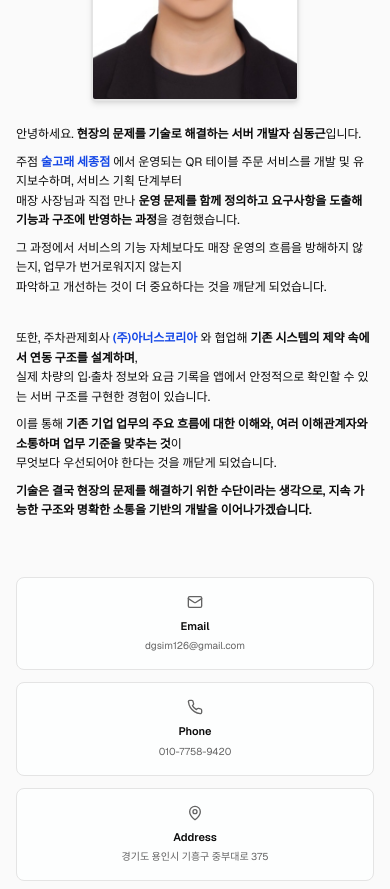
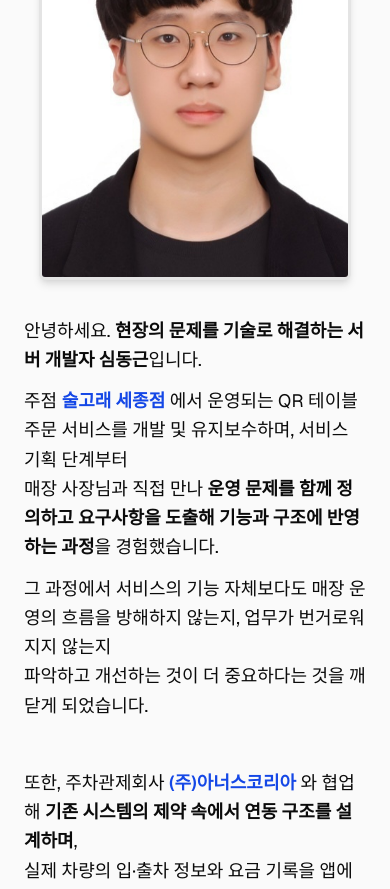
Before and after one commit to dgsim126/donggeun, a Next.js app: page / in a window 390 px wide. Shown: the part 1100-1989 px from the top of the page. Built offline with nearby package versions, Linux system fonts and the light colour scheme.

Commit message:
feat: size fix

```diff
--- a/app/globals.css
+++ b/app/globals.css
@@ -118,8 +118,40 @@
   --color-sidebar-ring: var(--sidebar-ring);
 }
 
+/* =========================
+   ✅ Zoom / Section Height Fix
+   - page 전체에 zoom 적용
+   - 각 섹션은 zoom을 고려한 "한 화면" 높이로 보정
+   - 네비게이션 높이는 56px(=3.5rem)로 가정
+   ========================= */
+
+/* 원하는 고정 배율(1.5) */
+.page-zoom {
+  --z: 1.5;
+  zoom: var(--z);
+}
+
+/* ✅ zoom 미지원 브라우저 대비 (transform fallback) */
+@supports not (zoom: 1) {
+  .page-zoom {
+    transform: scale(var(--z));
+    transform-origin: top left;
+    width: calc(100% / var(--z));
+  }
+}
+
+/* ✅ 네비게이션(고정 헤더) 높이만큼 빼고, zoom 보정까지 포함 */
+:root {
+  --nav-h: 56px; /* 네 Navigation 실제 높이에 맞춰 48~72px 사이로 조절 */
+}
+
+.vh-section {
+  min-height: calc((100vh - var(--nav-h)) / var(--z));
+}
+
+/* ========================= */
+
 @layer base {
-
   * {
     @apply border-border outline-ring/50;
   }
--- a/app/page.tsx
+++ b/app/page.tsx
@@ -1,26 +1,22 @@
 "use client"
+
 import { ProjectCard } from "@/components/project-card"
 import { TechBadge } from "@/components/tech-badge"
 import { Navigation } from "@/components/navigation"
-// import { FaEnvelope, FaPhone, FaGithub } from "react-icons/fa"
-import {
-  LuMail,
-  LuPhone,
-  LuMapPin,
-  LuGithub
-} from "react-icons/lu"
-
+import { LuMail, LuPhone, LuMapPin, LuGithub } from "react-icons/lu"
 
 export default function HomePage() {
   return (
-    <main className="min-h-screen">
+    // ✅ 150% 고정 확대
+    <main className="min-h-screen" style={{ zoom: 1.5 }}>
       <Navigation />
 
       <div className="pt-12 sm:pt-14">
         {/* Page 1: Hero */}
         <section
           id="hero"
-          className="scroll-mt-12 sm:scroll-mt-14 min-h-screen flex items-center justify-center px-4 sm:px-6 lg:px-8 bg-background"
+          // ✅ zoom(1.5)일 때 “화면 1장” 높이 보정: 100vh / 1.5
+          className="scroll-mt-12 sm:scroll-mt-14 min-h-[calc(100vh/1.5)] flex items-center justify-center px-4 sm:px-6 lg:px-8 bg-background"
         >
           <div className="max-w-5xl w-full">
             <h1 className="text-2xl sm:text-3xl md:text-4xl lg:text-5xl font-bold text-center text-balance leading-tight">
@@ -31,11 +27,10 @@ export default function HomePage() {
           </div>
         </section>
 
-
         {/* Page 2: 자기소개 */}
         <section
           id="about"
-          className="scroll-mt-12 sm:scroll-mt-14 min-h-screen flex items-center px-4 sm:px-6 lg:px-8 py-8 bg-secondary/30"
+          className="scroll-mt-12 sm:scroll-mt-14 min-h-[calc(100vh/1.5)] flex items-center px-4 sm:px-6 lg:px-8 py-8 bg-secondary/30"
         >
           <div className="max-w-5xl mx-auto w-full">
             <div className="grid md:grid-cols-[240px_1fr] gap-6 md:gap-10">
@@ -51,19 +46,20 @@ export default function HomePage() {
               </div>
 
               {/* RIGHT : 텍스트 (줄바꿈 절대 수정 안 함) */}
-              <div className="prose max-w-none space-y-2">
-                <p className="text-foreground leading-relaxed text-xs md:text-[13px]">
+              {/* ✅ p 안에 div 넣으면 레이아웃 깨짐 → div로 교체 (줄바꿈은 그대로 유지) */}
+              <div className="space-y-2">
+                <div className="text-foreground leading-relaxed text-xs md:text-[13px]">
                   안녕하세요.{"  "}
                   <strong className="font-semibold">
                     현장의 문제를 기술로 해결하는 서버 개발자 심동근
                   </strong>
                   입니다.
-                </p>
+                </div>
 
-                <p className="text-foreground leading-relaxed text-xs md:text-[13px]">
+                <div className="text-foreground leading-relaxed text-xs md:text-[13px]">
                   <div>
-                    주점 <span className="text-blue-700 font-semibold">술고래 세종점</span> 에서 운영되는
-                    QR 테이블 주문 서비스를 개발 및 유지보수하며, 서비스 기획 단계부터
+                    주점 <span className="text-blue-700 font-semibold">술고래 세종점</span> 에서 운영되는 QR 테이블
+                    주문 서비스를 개발 및 유지보수하며, 서비스 기획 단계부터
                   </div>
                   <div>
                     매장 사장님과 직접 만나{" "}
@@ -72,52 +68,48 @@ export default function HomePage() {
                     </strong>
                     을 경험했습니다.
                   </div>
-                </p>
+                </div>
 
-                <p className="text-foreground leading-relaxed text-xs md:text-[13px]">
+                <div className="text-foreground leading-relaxed text-xs md:text-[13px]">
                   <div>
-                    그 과정에서 서비스의 기능 자체보다도 매장 운영의 흐름을 방해하지 않는지,
-                    업무가 번거로워지지 않는지
+                    그 과정에서 서비스의 기능 자체보다도 매장 운영의 흐름을 방해하지 않는지, 업무가 번거로워지지
+                    않는지
                   </div>
                   <div>파악하고 개선하는 것이 더 중요하다는 것을 깨닫게 되었습니다.</div>
-                </p>
+                </div>
 
-                <p className="text-foreground leading-relaxed text-xs md:text-[13px] mt-8" />
-                <p className="text-foreground leading-relaxed text-xs md:text-[13px] mt-8" />
+                <div className="mt-8" />
+                <div className="mt-8" />
 
-                <p className="text-foreground leading-relaxed text-xs md:text-[13px]">
+                <div className="text-foreground leading-relaxed text-xs md:text-[13px]">
                   <div>
                     또한, 주차관제회사{" "}
                     <span className="text-blue-700 font-semibold">(주)아너스코리아</span> 와 협업해{" "}
-                    <strong className="font-semibold">
-                      기존 시스템의 제약 속에서 연동 구조를 설계하며
-                    </strong>
-                    ,
+                    <strong className="font-semibold">기존 시스템의 제약 속에서 연동 구조를 설계하며</strong>,
                   </div>
                   <div>
-                    실제 차량의 입·출차 정보와 요금 기록을 앱에서 안정적으로 확인할 수 있는
-                    서버 구조를 구현한 경험이 있습니다.
+                    실제 차량의 입·출차 정보와 요금 기록을 앱에서 안정적으로 확인할 수 있는 서버 구조를 구현한 경험이
+                    있습니다.
                   </div>
-                </p>
+                </div>
 
-                <p className="text-foreground leading-relaxed text-xs md:text-[13px]">
+                <div className="text-foreground leading-relaxed text-xs md:text-[13px]">
                   <div>
                     이를 통해{" "}
                     <strong className="font-semibold">
-                      기존 기업 업무의 주요 흐름에 대한 이해와, 여러 이해관계자와 소통하며
-                      업무 기준을 맞추는 것
+                      기존 기업 업무의 주요 흐름에 대한 이해와, 여러 이해관계자와 소통하며 업무 기준을 맞추는 것
                     </strong>
                     이
                   </div>
                   <div>무엇보다 우선되어야 한다는 것을 깨닫게 되었습니다.</div>
-                </p>
+                </div>
 
-                <p className="text-foreground leading-relaxed text-xs md:text-[13px]">
+                <div className="text-foreground leading-relaxed text-xs md:text-[13px]">
                   <strong className="font-semibold">
-                    기술은 결국 현장의 문제를 해결하기 위한 수단이라는 생각으로, 지속 가능한
-                    구조와 명확한 소통을 기반의 개발을 이어나가겠습니다.
+                    기술은 결국 현장의 문제를 해결하기 위한 수단이라는 생각으로, 지속 가능한 구조와 명확한 소통을 기반의
+                    개발을 이어나가겠습니다.
                   </strong>
-                </p>
+                </div>
               </div>
 
               {/* CONTACT : 두 칼럼 전체 폭 */}
@@ -129,9 +121,7 @@ export default function HomePage() {
                 >
                   <LuMail className="mx-auto mb-2 h-4 w-4 text-muted-foreground" />
                   <p className="text-[11px] md:text-xs font-semibold">Email</p>
-                  <p className="mt-1 text-[10px] md:text-[11px] text-muted-foreground truncate">
-                    dgsim126@gmail.com
-                  </p>
+                  <p className="mt-1 text-[10px] md:text-[11px] text-muted-foreground truncate">dgsim126@gmail.com</p>
                 </div>
 
                 {/* Phone */}
@@ -141,9 +131,7 @@ export default function HomePage() {
                 >
                   <LuPhone className="mx-auto mb-2 h-4 w-4 text-muted-foreground" />
                   <p className="text-[11px] md:text-xs font-semibold">Phone</p>
-                  <p className="mt-1 text-[10px] md:text-[11px] text-muted-foreground">
-                    010-7758-9420
-                  </p>
+                  <p className="mt-1 text-[10px] md:text-[11px] text-muted-foreground">010-7758-9420</p>
                 </div>
 
                 {/* Address */}
@@ -165,24 +153,17 @@ export default function HomePage() {
                 >
                   <LuGithub className="mx-auto mb-2 h-4 w-4 text-muted-foreground" />
                   <p className="text-[11px] md:text-xs font-semibold">GitHub</p>
-                  <p className="mt-1 text-[10px] md:text-[11px] text-muted-foreground truncate">
-                    github.com/dgsim126
-                  </p>
+                  <p className="mt-1 text-[10px] md:text-[11px] text-muted-foreground truncate">github.com/dgsim126</p>
                 </div>
               </div>
             </div>
-
-
-
           </div>
         </section>
-
-
 
         {/* Page 3: 역량 */}
         <section
           id="capabilities"
-          className="scroll-mt-12 sm:scroll-mt-14 min-h-screen flex items-center px-4 sm:px-6 lg:px-8 py-8 bg-background"
+          className="scroll-mt-12 sm:scroll-mt-14 min-h-[calc(100vh/1.5)] flex items-center px-4 sm:px-6 lg:px-8 py-8 bg-background"
         >
           <div className="max-w-5xl mx-auto w-full">
             <div className="grid lg:grid-cols-[1fr_320px] gap-6 lg:gap-10">
@@ -209,9 +190,7 @@ export default function HomePage() {
                 </div>
 
                 <div>
-                  <h3 className="text-sm md:text-[15px] font-bold mb-1 text-foreground">
-                    [실시간 처리 및 서버 성능 최적화]
-                  </h3>
+                  <h3 className="text-sm md:text-[15px] font-bold mb-1 text-foreground">[실시간 처리 및 서버 성능 최적화]</h3>
                   <ul className="space-y-0.5 text-[11px] md:text-xs text-foreground/90 leading-relaxed">
                     <li>- Redis 큐를 활용한 비동기 알림 전송 구조 구현으로 서버 부하 감소</li>
                     <li>- 웹소켓을 활용한 실시간 데이터 수신·처리 구조 설계</li>
@@ -219,9 +198,7 @@ export default function HomePage() {
                 </div>
 
                 <div>
-                  <h3 className="text-sm md:text-[15px] font-bold mb-1 text-foreground">
-                    [API·도메인 설계 및 데이터 처리]
-                  </h3>
+                  <h3 className="text-sm md:text-[15px] font-bold mb-1 text-foreground">[API·도메인 설계 및 데이터 처리]</h3>
                   <ul className="space-y-0.5 text-[11px] md:text-xs text-foreground/90 leading-relaxed">
                     <li>- QR 테이블 오더, 주차 관리, 일정 관리 등 여러 서비스의 REST API 설계 및 구현</li>
                     <li>- @Entity 기반 JPA 도메인 모델링 및 연관관계 매핑</li>
@@ -243,7 +220,6 @@ export default function HomePage() {
               <div>
                 <h3 className="text-xs md:text-sm font-bold mb-2 text-foreground">기술 스택</h3>
                 <div className="flex flex-wrap gap-1.5">
-
                   <TechBadge>JAVA</TechBadge>
                   <TechBadge>Spring Boot</TechBadge>
                   <TechBadge>Spring Security</TechBadge>
@@ -253,11 +229,8 @@ export default function HomePage() {
                   <TechBadge>Gradle</TechBadge>
                   <TechBadge>MyBatis</TechBadge>
                   <TechBadge>Spring Data JPA</TechBadge>
+
                   <div className="w-full" />
-                  <div className="w-full" />
-                  <div className="w-full" />
-
-
                   <TechBadge>amazon AWS</TechBadge>
                   <TechBadge>Docker</TechBadge>
                   <TechBadge>WebSocket</TechBadge>
@@ -266,24 +239,17 @@ export default function HomePage() {
                   <TechBadge>Git</TechBadge>
                   <TechBadge>Redis</TechBadge>
                   <TechBadge>OAuth2</TechBadge>
+
                   <div className="w-full" />
-                  <div className="w-full" />
-                  <div className="w-full" />
-
                   <TechBadge>MySQL</TechBadge>
                   <TechBadge>MariaDB</TechBadge>
                   <TechBadge>PostgreSQL</TechBadge>
                   <TechBadge>MongoDB</TechBadge>
+
                   <div className="w-full" />
-                  <div className="w-full" />
-                  <div className="w-full" />
-
-
-
                   <TechBadge>REST API</TechBadge>
                   <TechBadge>Node.js</TechBadge>
                   <TechBadge>Express.js</TechBadge>
-
                 </div>
               </div>
             </div>
@@ -293,7 +259,7 @@ export default function HomePage() {
         {/* Page 4: 정보 */}
         <section
           id="info"
-          className="scroll-mt-12 sm:scroll-mt-14 min-h-screen flex items-center px-4 sm:px-6 lg:px-8 py-8 bg-secondary/30"
+          className="scroll-mt-12 sm:scroll-mt-14 min-h-[calc(100vh/1.5)] flex items-center px-4 sm:px-6 lg:px-8 py-8 bg-secondary/30"
         >
           <div className="max-w-5xl mx-auto w-full">
             <div className="grid md:grid-cols-2 gap-4 mb-4">
@@ -316,21 +282,15 @@ export default function HomePage() {
                 <div className="space-y-2 text-foreground leading-relaxed">
                   <div>
                     <p className="font-semibold text-[11px] md:text-xs">삼성소프트웨어아카데미(SSAFY) (2025.07~)</p>
-                    <p className="text-muted-foreground text-[10px] md:text-[11px] mt-0.5">
-                      삼성소프트웨어아카데미 과정 수료 중
-                    </p>
+                    <p className="text-muted-foreground text-[10px] md:text-[11px] mt-0.5">삼성소프트웨어아카데미 과정 수료 중</p>
                   </div>
                   <div>
                     <p className="font-semibold text-[11px] md:text-xs">멋쟁이사자처럼(2024.03~2024.12) 동아리</p>
-                    <p className="text-muted-foreground text-[10px] md:text-[11px] mt-0.5">
-                      멋쟁이사자처럼 대학 12기 (백앤드)
-                    </p>
+                    <p className="text-muted-foreground text-[10px] md:text-[11px] mt-0.5">멋쟁이사자처럼 대학 12기 (백앤드)</p>
                   </div>
                   <div>
                     <p className="font-semibold text-[11px] md:text-xs">언더독레볼루션(2024.03~2024.12) 동아리</p>
-                    <p className="text-muted-foreground text-[10px] md:text-[11px] mt-0.5">
-                      교내 개발 및 창업 동아리 언더독레볼루션 운영진
-                    </p>
+                    <p className="text-muted-foreground text-[10px] md:text-[11px] mt-0.5">교내 개발 및 창업 동아리 언더독레볼루션 운영진</p>
                   </div>
                 </div>
               </div>
@@ -338,17 +298,13 @@ export default function HomePage() {
 
             {/* 자격·어학·수상 */}
             <div className="border-2 border-border rounded-xl p-4 bg-background/80 shadow-sm">
-              <h3 className="text-sm md:text-base font-bold mb-3 text-foreground">
-                자격·어학·수상
-              </h3>
+              <h3 className="text-sm md:text-base font-bold mb-3 text-foreground">자격·어학·수상</h3>
 
               <div className="space-y-1.5">
                 <div className="grid grid-cols-[70px_1fr] md:grid-cols-[90px_1fr_auto] gap-2 md:gap-3 items-baseline text-[11px] md:text-xs py-1">
                   <span className="text-muted-foreground font-medium">2025.12</span>
                   <span className="font-semibold">TOEIC 780점</span>
-                  <span className="text-muted-foreground text-[10px] md:text-[11px] hidden md:block">
-                    한국TOEIC위원회
-                  </span>
+                  <span className="text-muted-foreground text-[10px] md:text-[11px] hidden md:block">한국TOEIC위원회</span>
                 </div>
 
                 <div className="border-t border-border/60 my-1" />
@@ -356,9 +312,7 @@ export default function HomePage() {
                 <div className="grid grid-cols-[70px_1fr] md:grid-cols-[90px_1fr_auto] gap-2 md:gap-3 items-baseline text-[11px] md:text-xs py-1">
                   <span className="text-muted-foreground font-medium">2025.11</span>
                   <span className="font-semibold">TOPCIT 650점</span>
-                  <span className="text-muted-foreground text-[10px] md:text-[11px] hidden md:block">
-                    정보통신기획평가원
-                  </span>
+                  <span className="text-muted-foreground text-[10px] md:text-[11px] hidden md:block">정보통신기획평가원</span>
                 </div>
 
                 <div className="border-t border-border/60 my-1" />
@@ -366,9 +320,7 @@ export default function HomePage() {
                 <div className="grid grid-cols-[70px_1fr] md:grid-cols-[90px_1fr_auto] gap-2 md:gap-3 items-baseline text-[11px] md:text-xs py-1">
                   <span className="text-muted-foreground font-medium">2025.11</span>
                   <span className="font-semibold">데이터분석준전문가(ADsP)</span>
-                  <span className="text-muted-foreground text-[10px] md:text-[11px] hidden md:block">
-                    한국데이터베이스진흥원
-                  </span>
+                  <span className="text-muted-foreground text-[10px] md:text-[11px] hidden md:block">한국데이터베이스진흥원</span>
                 </div>
 
                 <div className="border-t border-border/60 my-1" />
@@ -376,33 +328,23 @@ export default function HomePage() {
                 <div className="grid grid-cols-[70px_1fr] md:grid-cols-[90px_1fr_auto] gap-2 md:gap-3 items-baseline text-[11px] md:text-xs py-1">
                   <span className="text-muted-foreground font-medium">2025.10</span>
                   <span className="font-semibold">한국사능력검정 2급</span>
-                  <span className="text-muted-foreground text-[10px] md:text-[11px] hidden md:block">
-                    국사편찬위원회
-                  </span>
+                  <span className="text-muted-foreground text-[10px] md:text-[11px] hidden md:block">국사편찬위원회</span>
                 </div>
 
                 <div className="border-t border-border/60 my-1" />
 
                 <div className="grid grid-cols-[70px_1fr] md:grid-cols-[90px_1fr_auto] gap-2 md:gap-3 items-baseline text-[11px] md:text-xs py-1">
                   <span className="text-muted-foreground font-medium">2024.12</span>
-                  <span className="font-semibold">
-                    [컴퓨터융합소프트웨어학과] 졸업 캡스톤 전체 3등
-                  </span>
-                  <span className="text-muted-foreground text-[10px] md:text-[11px] hidden md:block">
-                    고려대학교 세종
-                  </span>
+                  <span className="font-semibold">[컴퓨터융합소프트웨어학과] 졸업 캡스톤 전체 3등</span>
+                  <span className="text-muted-foreground text-[10px] md:text-[11px] hidden md:block">고려대학교 세종</span>
                 </div>
 
                 <div className="border-t border-border/60 my-1" />
 
                 <div className="grid grid-cols-[70px_1fr] md:grid-cols-[90px_1fr_auto] gap-2 md:gap-3 items-baseline text-[11px] md:text-xs py-1">
                   <span className="text-muted-foreground font-medium">2024.12</span>
-                  <span className="font-semibold">
-                    [컴퓨터융합소프트웨어학과] 제 26회 학술제 2등
-                  </span>
-                  <span className="text-muted-foreground text-[10px] md:text-[11px] hidden md:block">
-                    고려대학교 세종
-                  </span>
+                  <span className="font-semibold">[컴퓨터융합소프트웨어학과] 제 26회 학술제 2등</span>
+                  <span className="text-muted-foreground text-[10px] md:text-[11px] hidden md:block">고려대학교 세종</span>
                 </div>
 
                 <div className="border-t border-border/60 my-1" />
@@ -410,9 +352,7 @@ export default function HomePage() {
                 <div className="grid grid-cols-[70px_1fr] md:grid-cols-[90px_1fr_auto] gap-2 md:gap-3 items-baseline text-[11px] md:text-xs py-1">
                   <span className="text-muted-foreground font-medium">2024.12</span>
                   <span className="font-semibold">정보처리기사</span>
-                  <span className="text-muted-foreground text-[10px] md:text-[11px] hidden md:block">
-                    한국산업인력공단
-                  </span>
+                  <span className="text-muted-foreground text-[10px] md:text-[11px] hidden md:block">한국산업인력공단</span>
                 </div>
 
                 <div className="border-t border-border/60 my-1" />
@@ -420,34 +360,27 @@ export default function HomePage() {
                 <div className="grid grid-cols-[70px_1fr] md:grid-cols-[90px_1fr_auto] gap-2 md:gap-3 items-baseline text-[11px] md:text-xs py-1">
                   <span className="text-muted-foreground font-medium">2024.09</span>
                   <span className="font-semibold">SQL개발자(SQLD자격)</span>
-                  <span className="text-muted-foreground text-[10px] md:text-[11px] hidden md:block">
-                    한국데이터베이스진흥센터
-                  </span>
+                  <span className="text-muted-foreground text-[10px] md:text-[11px] hidden md:block">한국데이터베이스진흥센터</span>
                 </div>
 
                 <div className="border-t border-border/60 my-1" />
 
                 <div className="grid grid-cols-[70px_1fr] md:grid-cols-[90px_1fr_auto] gap-2 md:gap-3 items-baseline text-[11px] md:text-xs py-1">
                   <span className="text-muted-foreground font-medium">2024.08</span>
-                  <span className="font-semibold">
-                    [세종시] SW융합클러스터 2.0 디지털 콘텐츠 DX 해커톤 우수상
-                  </span>
-                  <span className="text-muted-foreground text-[10px] md:text-[11px] hidden md:block">
-                    세종테크노파크
-                  </span>
+                  <span className="font-semibold">[세종시] SW융합클러스터 2.0 디지털 콘텐츠 DX 해커톤 우수상</span>
+                  <span className="text-muted-foreground text-[10px] md:text-[11px] hidden md:block">세종테크노파크</span>
                 </div>
               </div>
             </div>
-
           </div>
         </section>
 
         {/* Page 5: 포트폴리오 */}
         <section
           id="portfolio"
-          className="scroll-mt-12 sm:scroll-mt-14 min-h-screen py-10 md:py-12 px-4 sm:px-6 lg:px-8 bg-background"
+          className="scroll-mt-12 sm:scroll-mt-14 min-h-[calc(100vh/1.5)] py-10 md:py-12 px-4 sm:px-6 lg:px-8 bg-background flex items-center"
         >
-          <div className="max-w-5xl mx-auto">
+          <div className="max-w-5xl mx-auto w-full">
             <h2 className="text-xl md:text-2xl font-bold mb-6 text-foreground">프로젝트</h2>
 
             <div className="grid md:grid-cols-2 gap-5 mb-10">
@@ -474,16 +407,16 @@ export default function HomePage() {
                 <div className="flex-1">
                   <h3 className="text-base md:text-lg font-bold mb-1.5">모여봐요 | 일정 잡기 서비스</h3>
                   <p className="text-muted-foreground mb-3 leading-relaxed text-[11px] md:text-xs">
-                    다수 인원의 가능한 시간을 취합해 일정을 조율하는 웹 기반 일정 조율 서비스입니다. 사용자의 일정
-                    입력을 자동으로 계산하여 최적의 모임 시간을 계산합니다.
+                    다수 인원의 가능한 시간을 취합해 일정을 조율하는 웹 기반 일정 조율 서비스입니다. 사용자의 일정 입력을
+                    자동으로 계산하여 최적의 모임 시간을 계산합니다.
                   </p>
                   <div className="text-[10px] md:text-[11px] space-y-1">
                     <p>
                       <span className="text-muted-foreground font-medium">기간:</span> 2024.10.01~2024.11.30 / 인원: 5명
                     </p>
                     <p>
-                      <span className="text-muted-foreground font-medium">스택:</span> spring boot, java, PostgreSQL,
-                      docker, AWS, spring security, OAuth2
+                      <span className="text-muted-foreground font-medium">스택:</span> spring boot, java, PostgreSQL, docker,
+                      AWS, spring security, OAuth2
                     </p>
                     <p>
                       <span className="text-muted-foreground font-medium">링크:</span>{" "}
@@ -512,8 +445,8 @@ export default function HomePage() {
                 <div className="flex-1">
                   <h3 className="text-base md:text-lg font-bold mb-1.5">My Job Calendar | 취업 일정 관리 달력</h3>
                   <p className="text-muted-foreground mb-3 leading-relaxed text-[11px] md:text-xs">
-                    채용공고, 기업정보, 정부 및 공공기관의 학생 지원 프로그램 등을 달력 기반으로 한눈에 확인할 수 있는
-                    취업 일정 관리 서비스입니다. 사용자의 관심 기업 및 채용 일정을 달력 형태로 관리하도록 설계했습니다.
+                    채용공고, 기업정보, 정부 및 공공기관의 학생 지원 프로그램 등을 달력 기반으로 한눈에 확인할 수 있는 취업
+                    일정 관리 서비스입니다. 사용자의 관심 기업 및 채용 일정을 달력 형태로 관리하도록 설계했습니다.
                   </p>
                   <div className="text-[10px] md:text-[11px] space-y-1">
                     <p>
@@ -549,15 +482,16 @@ export default function HomePage() {
                 <div className="flex-1">
                   <h3 className="text-base md:text-lg font-bold mb-1.5">UniWeb | 교육용 웹 게임 서비스</h3>
                   <p className="text-muted-foreground mb-3 leading-relaxed text-[11px] md:text-xs">
-                    사용자가 원하는 문제와 정답을 입력하면 해당 내용을 바탕으로 게임이 생성됩니다. 이를 통해 교육용 웹 게임, 혹은 개성있는 문제를 가진 게임을 생성할 수 있습니다.
+                    사용자가 원하는 문제와 정답을 입력하면 해당 내용을 바탕으로 게임이 생성됩니다. 이를 통해 교육용 웹 게임,
+                    혹은 개성있는 문제를 가진 게임을 생성할 수 있습니다.
                   </p>
                   <div className="text-[10px] md:text-[11px] space-y-1">
                     <p>
                       <span className="text-muted-foreground font-medium">기간:</span> 2024.09.04~2024.10.13 / 인원: 3명
                     </p>
                     <p>
-                      <span className="text-muted-foreground font-medium">스택:</span> node.js, express.js, mariaDB, AWS
-                      EC2, Unity, C#, React
+                      <span className="text-muted-foreground font-medium">스택:</span> node.js, express.js, mariaDB, AWS EC2,
+                      Unity, C#, React
                     </p>
                     <p>
                       <span className="text-muted-foreground font-medium">링크:</span>{" "}
@@ -573,12 +507,7 @@ export default function HomePage() {
                   </div>
                 </div>
                 <div className="w-full md:w-36 h-36 rounded-lg overflow-hidden border border-border flex-shrink-0 bg-muted">
-                  <img
-                    src="/images/uniweb_main.png"
-                    alt="UniWeb 프로젝트 이미지"
-                    className="w-full h-full object-cover"
-                    loading="lazy"
-                  />
+                  <img src="/images/uniweb_main.png" alt="UniWeb 프로젝트 이미지" className="w-full h-full object-cover" loading="lazy" />
                 </div>
               </div>
             </div>
```
